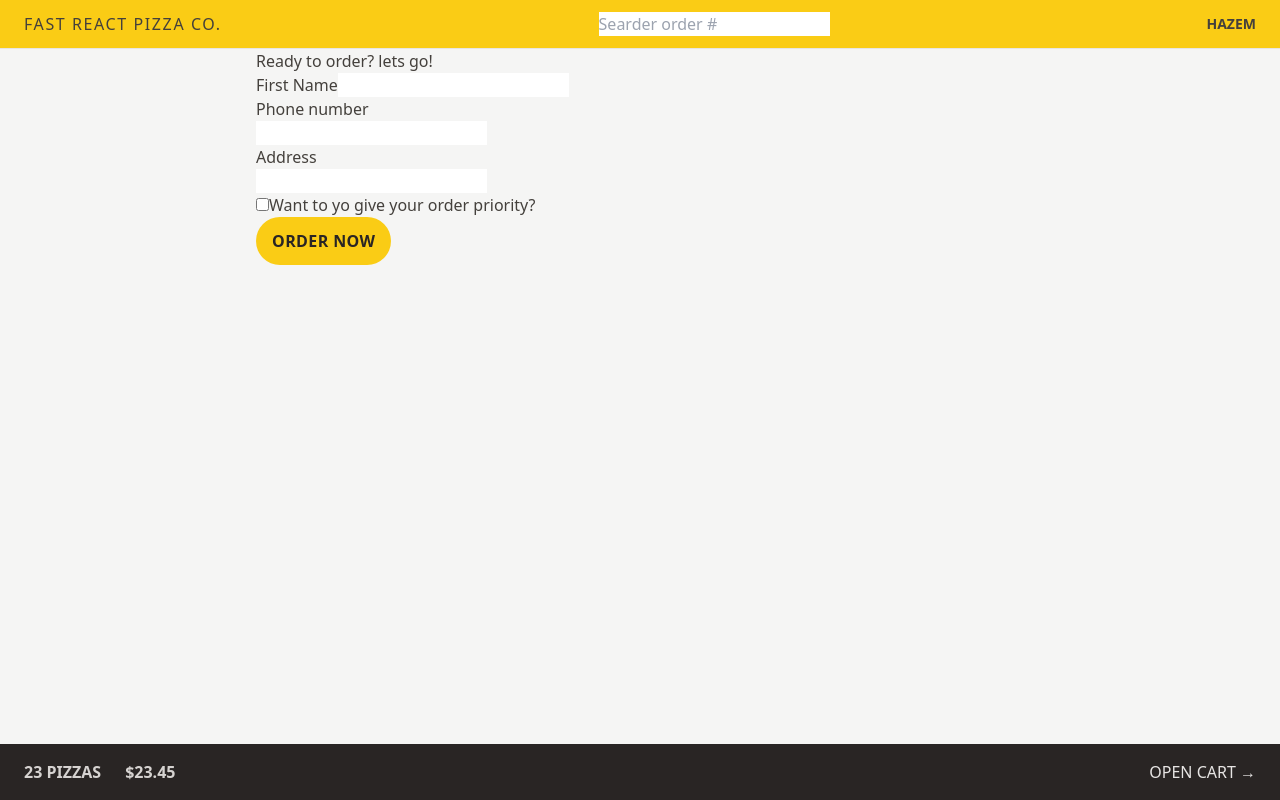
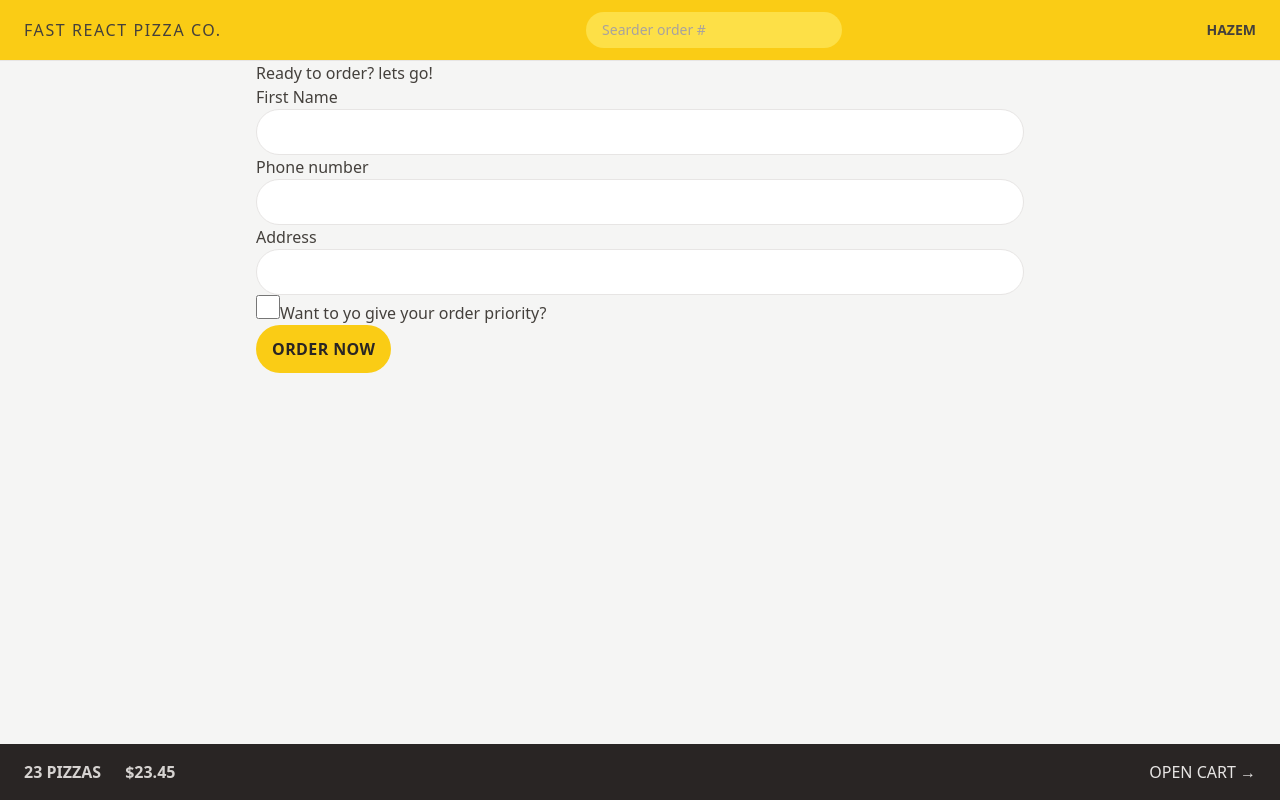
Before and after one commit to hazemr2121/fast-react-pizza, a React (Vite) app: page /order/new in a window 1280 px wide. Built offline with nearby package versions, Linux system fonts and the light colour scheme.

Commit message:
feat: reuse styles with @apply

```diff
--- a/src/features/order/CreateOrder.jsx
+++ b/src/features/order/CreateOrder.jsx
@@ -47,13 +47,13 @@
       <Form method="POST">
         <div>
           <label>First Name</label>
-          <input type="text" name="customer" required />
+          <input type="text" name="customer" required className="input" />
         </div>
 
         <div>
           <label>Phone number</label>
           <div>
-            <input type="tel" name="phone" required />
+            <input type="tel" name="phone" required className="input" />
           </div>
           {formErrors?.phone && <p>{formErrors.phone}</p>}
         </div>
@@ -61,7 +61,7 @@
         <div>
           <label>Address</label>
           <div>
-            <input type="text" name="address" required />
+            <input type="text" name="address" className="input" required />
           </div>
         </div>
 
@@ -70,6 +70,7 @@
             type="checkbox"
             name="priority"
             id="priority"
+            className="h-6 w-6 accent-yellow-400 focus:outline-none focus:ring-yellow-400 focus:ring-offset-2"
             // value={withPriority}
             // onChange={(e) => setWithPriority(e.target.checked)}
           />
--- a/src/features/order/SearchOrder.jsx
+++ b/src/features/order/SearchOrder.jsx
@@ -1,13 +1,13 @@
-import { useState } from "react";
-import { useNavigate } from "react-router-dom";
+import { useState } from 'react';
+import { useNavigate } from 'react-router-dom';
 function SearchOrder() {
-  const [query, setQuery] = useState("");
+  const [query, setQuery] = useState('');
   const navigate = useNavigate();
   function handleSumbmit(e) {
     e.preventDefault();
     if (!query) return;
     navigate(`/order/${query}`);
-    setQuery("");
+    setQuery('');
   }
   return (
     <form onSubmit={handleSumbmit}>
@@ -15,6 +15,7 @@
         placeholder="Searder order #"
         value={query}
         onChange={(e) => setQuery(e.target.value)}
+        className="w-28 rounded-full bg-yellow-300 px-4 py-2 text-sm transition-all duration-300 placeholder:text-stone-400 focus:outline-none focus:ring-yellow-500 focus:ring-opacity-50 sm:w-64 sm:focus:w-72"
       />
     </form>
   );
--- a/src/index.css
+++ b/src/index.css
@@ -2,41 +2,48 @@
 @tailwind components;
 @tailwind utilities;
 
-/* body {
-  font-family: system-ui, -apple-system, BlinkMacSystemFont, 'Segoe UI', Roboto,
-    Oxygen, Ubuntu, Cantarell, 'Open Sans', 'Helvetica Neue', sans-serif;
-  background-color: #f7f7f7;
-  color: #444;
+@layer components {
+  .input {
+    @apply w-full rounded-full border border-stone-200 px-4 py-2 text-sm transition-all duration-300 placeholder:text-stone-400 focus:outline-none focus:ring focus:ring-yellow-400 md:px-6 md:py-3;
+  }
 }
-
-.layout {
-  display: grid;
-  grid-template-rows: auto 1fr auto;
-  gap: 32px;
-  height: 100dvh;
-} */
 
 /* https://dev.to/afif/i-made-100-css-loaders-for-your-next-project-4eje */
 .loader {
   width: 45px;
   aspect-ratio: 0.75;
   --c: no-repeat linear-gradient(#333 0 0);
-  background: var(--c) 0% 50%, var(--c) 50% 50%, var(--c) 100% 50%;
+  background:
+    var(--c) 0% 50%,
+    var(--c) 50% 50%,
+    var(--c) 100% 50%;
   background-size: 20% 50%;
   animation: loading 1s infinite linear;
 }
 
 @keyframes loading {
   20% {
-    background-position: 0% 0%, 50% 50%, 100% 50%;
+    background-position:
+      0% 0%,
+      50% 50%,
+      100% 50%;
   }
   40% {
-    background-position: 0% 100%, 50% 0%, 100% 50%;
+    background-position:
+      0% 100%,
+      50% 0%,
+      100% 50%;
   }
   60% {
-    background-position: 0% 50%, 50% 100%, 100% 0%;
+    background-position:
+      0% 50%,
+      50% 100%,
+      100% 0%;
   }
   80% {
-    background-position: 0% 50%, 50% 50%, 100% 100%;
+    background-position:
+      0% 50%,
+      50% 50%,
+      100% 100%;
   }
 }
```
